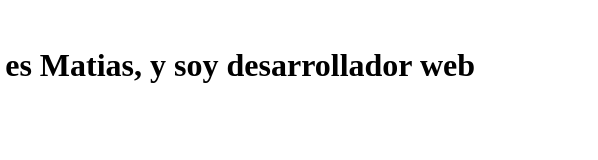
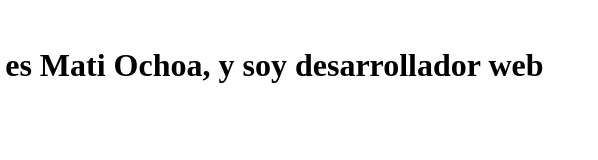
Before and after one commit to matiochoa1/git-inicial-code, a plain HTML site: page index.html in a window 1280 px wide. Shown: the full height of the page, 164-762 px from the left. Drawn offline with Linux system fonts and the light colour scheme.

Commit message:
Se modifico el nombre

```diff
--- a/index.html
+++ b/index.html
@@ -11,7 +11,7 @@
         <a href="" target="_blank">
             <img src="" alt="logo" class="logo">
         </a>
-        <h1 class="title">Mi nombre es Matias, y soy desarrollador web</h1>
+        <h1 class="title">Mi nombre es Mati Ochoa, y soy desarrollador web</h1>
     </div>
 </body>
 </html>
```
